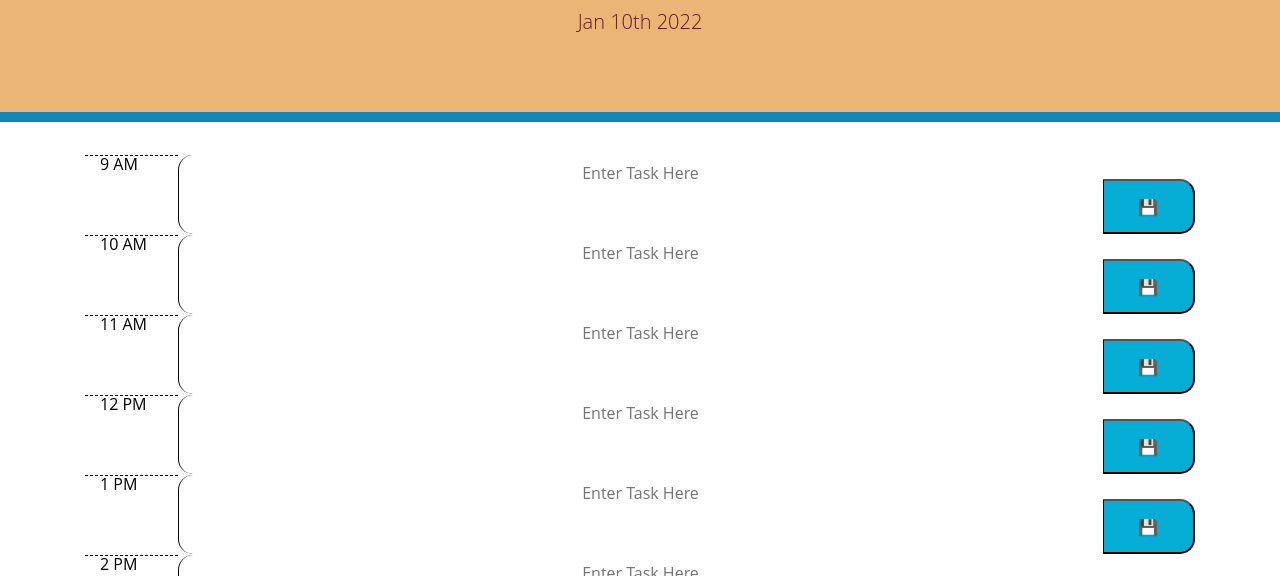
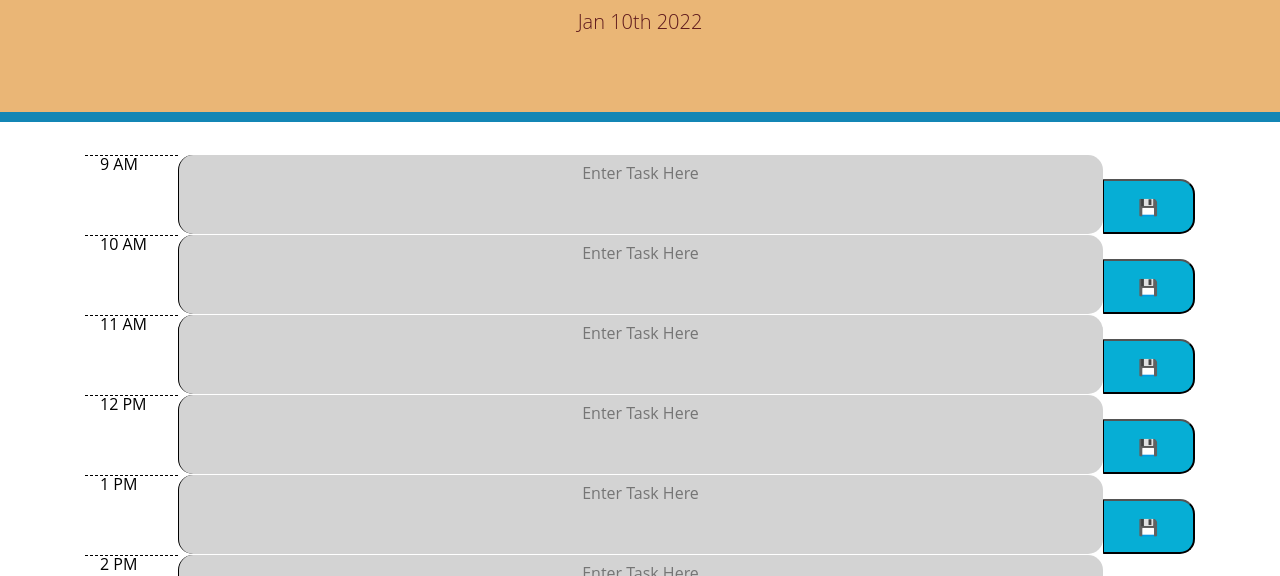
Before and after one commit to AndrewTranMSW/workDayScheduler, a plain HTML site: page index.html in a window 1280 px wide. Shown: the part 182-758 px from the top of the page. Drawn offline with nearby package versions, Linux system fonts and the light colour scheme.

Commit message:
IT WORKSgit add .!

```diff
--- a/develop/script.js
+++ b/develop/script.js
@@ -5,8 +5,8 @@ var currentDay = moment();
 $("#currentDay").text(currentDay.format("MMM Do YYYY"));
 var timeNow = moment().format('HH');
 var saveBtn = $('.saveBtn');
-var taskList = $('.task-list')
-
+var taskList = $('.task-list');
+var textArea = $("textarea");
 var rootEl = $('#root');
 
 //Input fields for time-block
@@ -30,6 +30,19 @@ var submit2Pm = document.getElementById("submit2PM");
 var submit3Pm = document.getElementById("submit3PM");
 var submit4Pm = document.getElementById("submit4PM");
 var submit5Pm = document.getElementById("submit5PM");
+
+//This variable is for the time-block color changing effect that can be found on 151 below.
+var time = {
+    "9AMText" : 9,
+    "10AMText" : 10,
+    "11AMText" : 11,
+    "12PMText" : 12,
+    "1PMText" : 13,
+    "2PMText" : 14,
+    "3PMText" : 15,
+    "4PMText" : 16,
+    "5PMText" : 17,
+}
 
 //9AM set and get
 function save9am() {
@@ -135,24 +148,14 @@ retrieve3pm();
 retrieve4pm();
 retrieve5pm();
 
-//Does not work...yet. Come back to this you dummy!!!
-//Changes the color of the time-blocks depending on the time of the day based on moment.js
-function updateThisShizYo() {
-    for (let i = 0; i < 9; i++) {
-        var time = taskList.children(i);
-        console.log(time);
-
+//If, else if statement to change the block of time based on the timeNOW variable.
+$.each(textArea, function(){
+    var textAreaId = $(this).attr("id");
+    if(time[textAreaId] < timeNow) {
+        $(this).addClass("past");
+    } else if( time[textAreaId] == timeNow) {
+        $(this).addClass("present");
+    } else {
+        $(this).addClass("future");
     }
-};
-updateThisShizYo();
-/* Was not working */
-// submit9Am.addEventListener("click", function(event) {
-//     event.preventDefault();
-//     var value9Am = input9Am.value;
-//     localStorage.setItem("9AMText", JSON.stringify(value9Am));
-//     console.log(value9Am);
-//     renderLastItem()
-// });
-
-
-//Timeblocks need to change color based on past, current, and future. Grey for past, red for current, green for future.
+});
```
Also changed, not shown: assets/fullPage.JPG, index.html (line endings or trailing spaces), 1 other file.
